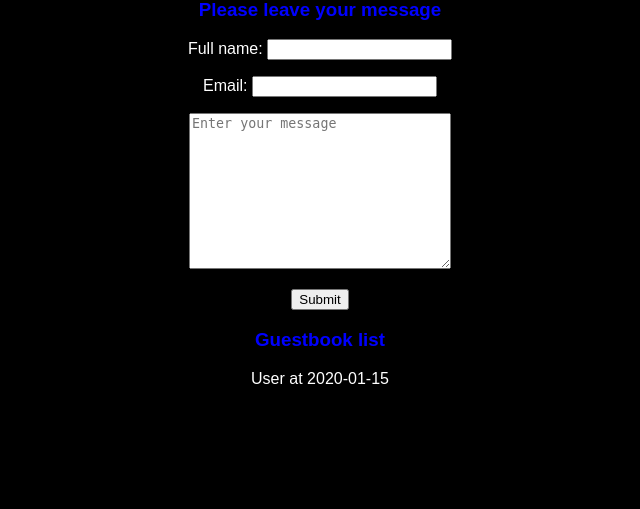
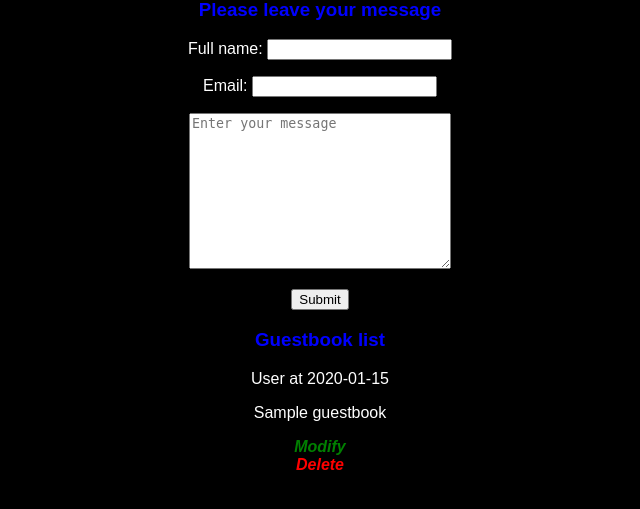
Before and after one commit to radanovicnikola93/Filton, a Python web app: template templates/guestbook.html in a window 1280 px wide. Shown: the part 46-555 px from the top of the page, without its empty margins (320-960 px from the left). Run offline with Jinja, Linux system fonts and the light colour scheme; the template is opened without the code that fills it: most values are stand-ins (such as "Sample title", 1, 10 or a date in 2020).

Commit message:
Edited html files to delete or edit guestbook entries

```diff
--- a/assets/css/style.css
+++ b/assets/css/style.css
@@ -22,3 +22,10 @@ img {
     margin-left: auto;
     margin-right: auto;
 }
+
+#edit a {
+    color: green;
+}
+#delete a {
+    color: red;
+}
--- a/templates/delete_guestbook.html
+++ b/templates/delete_guestbook.html
@@ -11,8 +11,6 @@
     <form action="/guestbook/{{ guestbook.key.id() }}/delete" method="post">
 
         <button type="submit">YES</button>
-
-
     </form>
 </body>
 </html>
--- a/templates/guestbook.html
+++ b/templates/guestbook.html
@@ -19,7 +19,11 @@
     <h3>Guestbook list</h3>
 
     {% for guestbook in list %}
-        <p><a href="mailto:{{guestbook.email}}">{{ guestbook.fullname }}</a> at {{ guestbook.entrymade.strftime('%d %B %Y at %H:%M') }}
+        <p><a href="/guestbook/{{ guestbook.key.id() }}">{{ guestbook.fullname }}</a> at {{ guestbook.entrymade.strftime('%d %B %Y at %H:%M') }}
+        <p>{{ guestbook.guestbook }}</p>
+        <div id="edit"><a href="/guestbook/{{ guestbook.key.id() }}/modify"><b><i>Modify</i></b></a></div>
+        <div id="delete"><a href="/guestbook/{{ guestbook.key.id() }}/delete"><b><i>Delete</i></b></a></div>
+        <br>
 
     {% else %}
             <p>No messages yet.</p>
--- a/templates/single_guestbook_entry.html
+++ b/templates/single_guestbook_entry.html
@@ -14,9 +14,7 @@
         <p><b>Entry made:</b> {{ guestbook.entrymade }}</p>
 
         <br>
-        <a href="/guestbook/{{ guestbook.key.id() }}/modify"><b><i>Modify</i></b></a>
-        <br>
-        <br>
-        <a href="/guestbook/{{ guestbook.key.id() }}/delete"><b><i>Delete</i></b></a>
+        <div id="edit"><a href="/guestbook/{{ guestbook.key.id() }}/modify"><b><i>Modify</i></b></a></div>
+        <div id="delete"><a href="/guestbook/{{ guestbook.key.id() }}/delete"><b><i>Delete</i></b></a></div>
 </body>
 </html>
```
